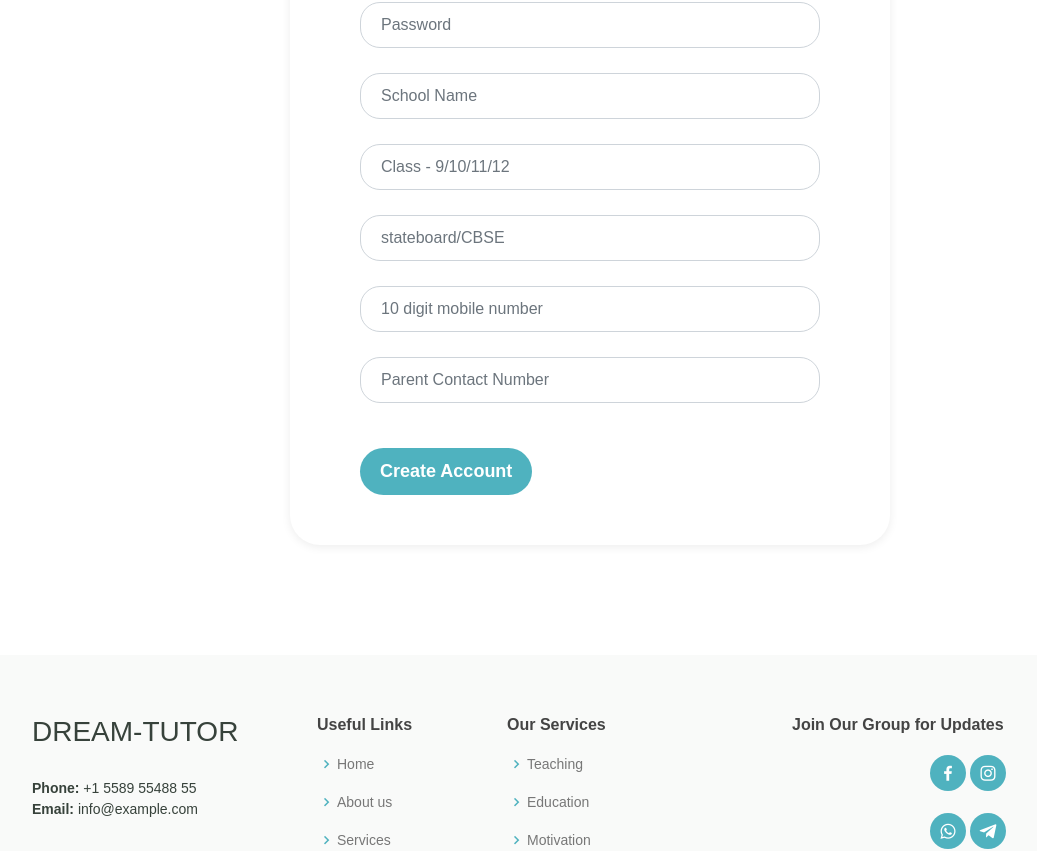
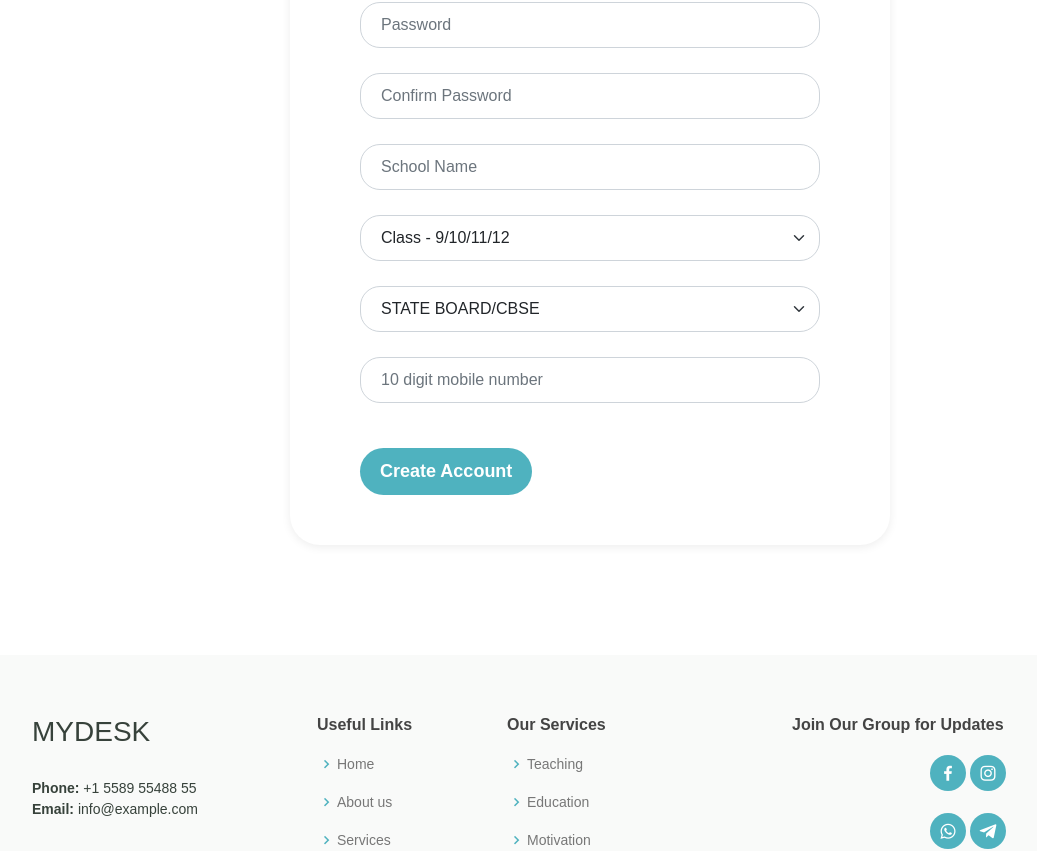
Before and after one commit to vinaypugal/mydesk, a Next.js app: page /register_tutor in a window 1280 px wide. Shown: the part 666-1517 px from the top of the page, without its empty margins (50-1087 px from the left). Built offline with nearby package versions, Linux system fonts and the light colour scheme; a web font is replaced by a local one.

Commit message:
added form validation for tutor

```diff
--- a/components/Footer.js
+++ b/components/Footer.js
@@ -5,7 +5,7 @@ const Footer = () => {
         <div className="container">
           <div className="row">
             <div className="col-lg-3 col-md-6 footer-contact">
-              <h3>DREAM-TUTOR</h3>
+              <h3 className="font-weight-bold">MYDESK</h3>
               <br />
               <strong>Phone:</strong> +1 5589 55488 55
               <br />
@@ -76,9 +76,9 @@ const Footer = () => {
       <div className="container d-md-flex py-4">
         <div className="me-md-auto text-center text-md-start">
           <div className="copyright">
-            © Copyright{" "}
+            &copy; Copyright{" "}
             <strong>
-              <span>DREAM - TUTOR</span>
+              <span>MYDESK</span>
             </strong>
             . All Rights Reserved
           </div>
--- a/package.json
+++ b/package.json
@@ -11,6 +11,7 @@
     "next": "10.2.2",
     "react": "17.0.2",
     "react-dom": "17.0.2",
+    "react-hook-form": "^7.6.5",
     "recoil": "^0.3.1"
   }
 }
--- a/pages/register_tutor.js
+++ b/pages/register_tutor.js
@@ -1,11 +1,28 @@
-import React from 'react'
-import Footer from '../components/Footer'
-import Header from '../components/Header'
+import React from "react";
+import Footer from "../components/Footer";
+import Header from "../components/Header";
+import { useForm } from "react-hook-form";
+import { useRef } from "react";
 
 const Register_tutor = () => {
+
+
+  const {
+    register,
+    formState: { errors },
+    handleSubmit,
+    watch,
+  } = useForm();
+
+  const onSubmit = (data) => {
+    // e.preventDefault();
+    console.log(data);
+    console.log(errors);
+  };
+
   return (
     <>
-  <Header/>
+      <Header />
       {/* End Header */}
       <main id="main">
         {/* ======= Breadcrumbs ======= */}
@@ -14,54 +31,164 @@ const Register_tutor = () => {
             <h2>Register as a Tutor</h2>
             <p>Kindly provide the below mentioned details</p>
           </div>
-    </div>{/* End Breadcrumbs */}
+        </div>
+        {/* End Breadcrumbs */}
         {/* ======= Login Section ======= */}
         <section id="contact" className="contact">
           <div className="registration-form">
-        <form>
+            <form onSubmit={handleSubmit(onSubmit)}>
               <div className="form-icon">
-            <span><i className="icon icon-user" /></span>
+                <span>
+                  <i className="icon icon-user" />
+                </span>
               </div>
               <div className="form-group">
-            <input type="text" className="form-control item" id="name" placeholder="Name" />
+                {errors.Name?.type === "required" && "Name is required"}
+                <input
+                  type="text"
+                  className="form-control item"
+                  id="name"
+                  placeholder="Name"
+                  {...register("Name", { required: true })}
+                />
               </div>
               <div className="form-group">
-            <input type="email" className="form-control item" id="email" placeholder="Email" />
+                {errors.email?.type === "required" && "email is required"}
+                {errors.email?.type === "pattern" && "email is invalid"}
+                <input
+                  type="email"
+                  className="form-control item"
+                  id="email"
+                  placeholder="Email"
+                  name="email"
+                  {...register("email", {
+                    required: true,
+                    pattern: /^\S+@\S+.\S$/i,
+                  })}
+                />
               </div>
               <div className="form-group">
-            <input type="text" className="form-control item" id="username" placeholder="Username" />
+                {errors.username && "username is required"}
+
+                <input
+                  type="text"
+                  className="form-control item"
+                  id="username"
+                  placeholder="Username"
+                  name="username"
+                  {...register("username", { required: true })}
+                />
               </div>
               <div className="form-group">
-            <input type="password" className="form-control item" id="password" placeholder="Password" />
+                {errors.password?.type === "required" && "Password is required"}
+                {errors.password?.type === "minLength" &&
+                  "Password minimum length is 6 letters"}
+                <input
+                  type="password"
+                  className="form-control item"
+                  id="password"
+                  placeholder="Password"
+                  name="password"
+                  {...register("password", { required: true, minLength: 6 })}
+                />
               </div>
               <div className="form-group">
-            <input type="text" className="form-control item" id="school" placeholder="School Name" />
+                {errors.confirmpassword && errors.confirmpassword.message}
+                <input
+                  type="password"
+                  className="form-control item"
+                  id="password"
+                  placeholder="Confirm Password"
+                  name="confirmpassword"
+                  {...register("confirmpassword", {
+                    required: true,
+                    validate: (value) =>
+                      value === watch("password") ||
+                      "The passwords do not match",
+                  })}
+                />
               </div>
               <div className="form-group">
-            <input type="text" className="form-control item" id="class" placeholder="Class - 9/10/11/12" />
+                <input
+                  type="text"
+                  className="form-control item"
+                  id="school"
+                  placeholder="School Name"
+                  name="school"
+                  {...register("school")}
+                />
               </div>
               <div className="form-group">
-            <input type="text" className="form-control item" id="board" placeholder="stateboard/CBSE" />
+                {errors.class?.type === "pattern" && "Select a Class"}
+                <select
+                  className="form-select item"
+                  id="class"
+                  name="class"
+                  {...register("class", {
+                    required: true,
+                    pattern: /^[0-9]*$/,
+                  })}
+                >
+                  <option selected disabled>
+                    Class - 9/10/11/12
+                  </option>
+                  <option>9</option>
+                  <option>10</option>
+                  <option>11</option>
+                  <option>12</option>
+                </select>
               </div>
               <div className="form-group">
-            <input type="number" className="form-control item" id="mobile" placeholder="10 digit mobile number" />
+                {errors.board?.type === "pattern" && "Select a Board"}
+                <select
+                  type="text"
+                  className="form-select item"
+                  id="board"
+                  placeholder="stateboard/CBSE"
+                  name="board"
+                  {...register("board", {
+                    required: true,
+                    pattern: /(^CBSE$)|(^STATEBOARD$)/,
+                  })}
+                >
+                  <option selected disabled>
+                    STATE BOARD/CBSE
+                  </option>
+                  <option>STATEBOARD</option>
+                  <option>CBSE</option>
+                </select>
               </div>
               <div className="form-group">
-            <input type="number" className="form-control item" id="mobile-parent" placeholder="Parent Contact Number" />
+                <input
+                  type="number"
+                  className="form-control item"
+                  id="mobile"
+                  placeholder="10 digit mobile number"
+                />
               </div>
+
               <div className="form-group">
-            <button type="button" className="btn btn-block create-account">Create Account</button>
+                <button type="submit" className="btn btn-block create-account">
+                  Create Account
+                </button>
               </div>
             </form>
-      </div></section>{/* End Contact Section */}
-  </main>{/* End #main */}
+          </div>
+        </section>
+        {/* End Contact Section */}
+      </main>
+      {/* End #main */}
       {/* ======= Footer ======= */}
       <Footer />
       {/* End Footer */}
-  <a href="#" className="back-to-top d-flex align-items-center justify-content-center"><i className="bi bi-arrow-up-short" /></a>
+      <a
+        href="#"
+        className="back-to-top d-flex align-items-center justify-content-center"
+      >
+        <i className="bi bi-arrow-up-short" />
+      </a>
     </>
+  );
+};
 
-  )
-}
-
-export default Register_tutor
+export default Register_tutor;
--- a/styles/style.css
+++ b/styles/style.css
@@ -1155,6 +1155,10 @@ section {
     line-height: 100px;
 }
 
+.registration-form .form-group {
+  color :red
+}
+
 .registration-form .item{
   border-radius: 20px;
     margin-bottom: 25px;
```
Also changed, not shown: 1 other file (tests, documents, lock files or other folders). Lines whose indentation alone changed are shown as unchanged.
